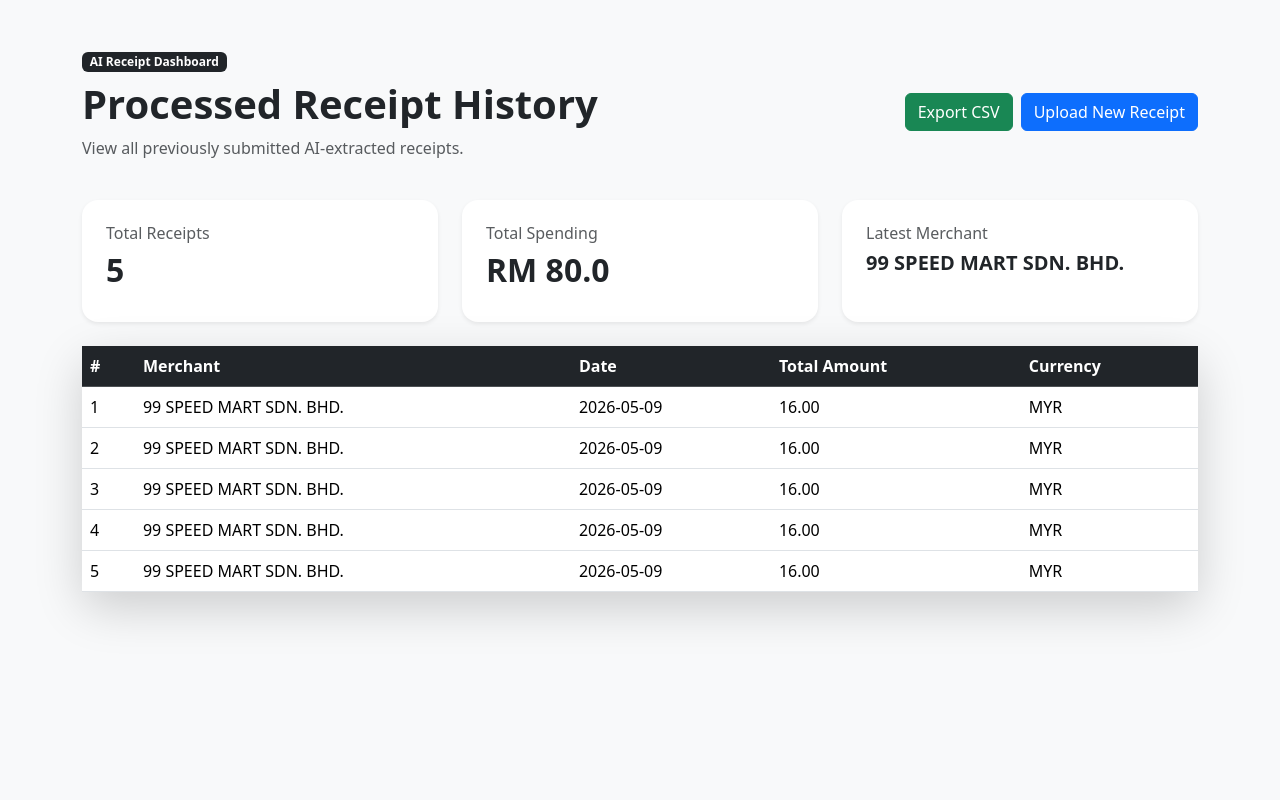
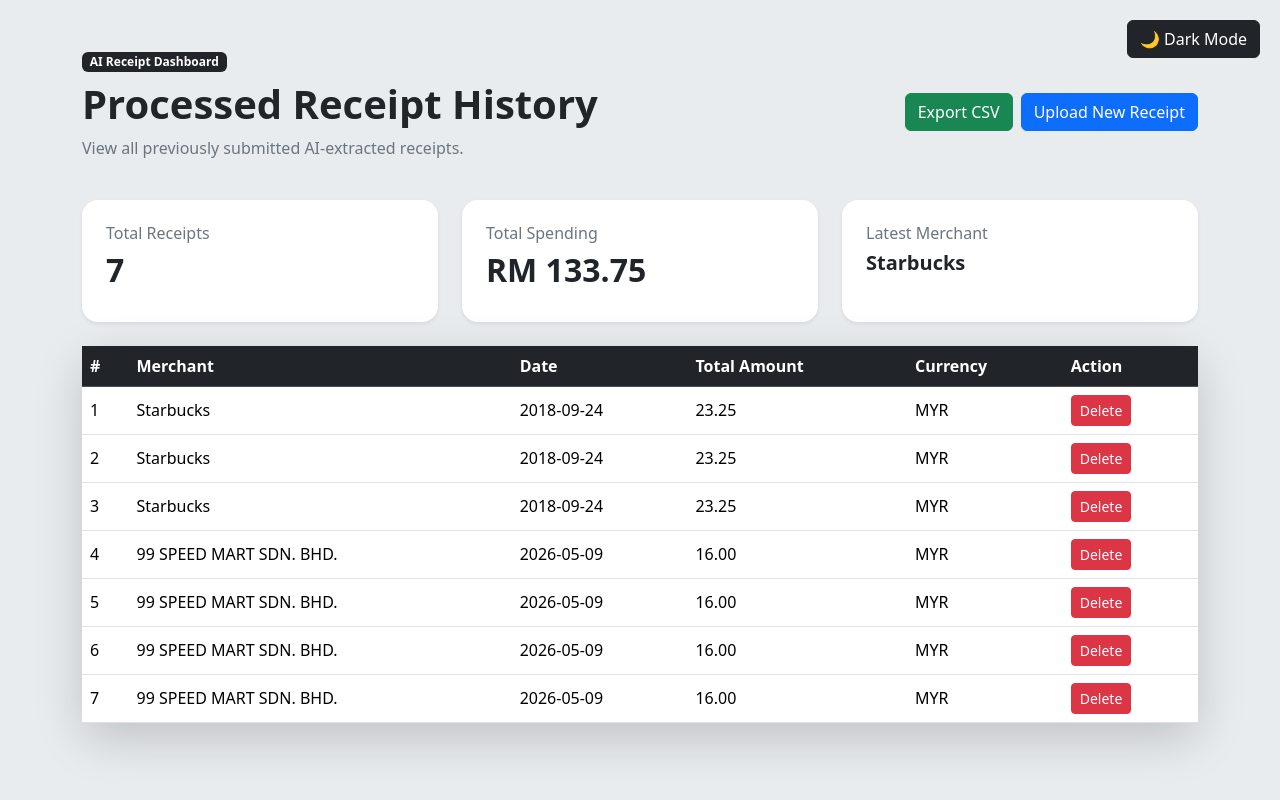
Before and after one commit to athi-02/ai-receipt-auto-fill-app, a Flask app: page /history in a window 1280 px wide. Run offline with Flask 3, Linux system fonts and the light colour scheme.

Commit message:
Add delete feature and final UI updates

```diff
--- a/app.py
+++ b/app.py
@@ -1,4 +1,4 @@
-from flask import Flask, render_template, request, send_file
+from flask import Flask, render_template, request, send_file, redirect
 from dotenv import load_dotenv
 import google.generativeai as genai
 from PIL import Image
@@ -141,6 +141,24 @@
         latest_merchant=latest_merchant
     )
 
+@app.route("/delete/<int:index>", methods=["POST"])
+def delete_receipt(index):
+
+    with open("data/receipts.json", "r") as file:
+        receipts = json.load(file)
+
+    receipts.reverse()
+
+    if 0 <= index < len(receipts):
+        receipts.pop(index)
+
+    receipts.reverse()
+
+    with open("data/receipts.json", "w") as file:
+        json.dump(receipts, file, indent=4)
+
+    return redirect("/history")
+
 @app.route('/export')
 def export():
 
--- a/data/receipts.json
+++ b/data/receipts.json
@@ -24,9 +24,21 @@
         "currency": "MYR"
     },
     {
-        "merchant_name": "99 SPEED MART SDN. BHD.",
-        "date": "2026-05-09",
-        "total_amount": "16.00",
+        "merchant_name": "Starbucks",
+        "date": "2018-09-24",
+        "total_amount": "23.25",
+        "currency": "MYR"
+    },
+    {
+        "merchant_name": "Starbucks",
+        "date": "2018-09-24",
+        "total_amount": "23.25",
+        "currency": "MYR"
+    },
+    {
+        "merchant_name": "Starbucks",
+        "date": "2018-09-24",
+        "total_amount": "23.25",
         "currency": "MYR"
     }
 ]
--- /dev/null
+++ b/static/css/style.css
@@ -0,0 +1,14 @@
+body {
+    transition: background-color 0.3s ease, color 0.3s ease;
+}
+
+.card {
+    transition: background-color 0.3s ease, color 0.3s ease;
+}
+
+.theme-toggle {
+    position: fixed;
+    top: 20px;
+    right: 20px;
+    z-index: 999;
+}
--- /dev/null
+++ b/static/js/theme.js
@@ -0,0 +1,33 @@
+const savedTheme = localStorage.getItem("theme") || "light";
+document.documentElement.setAttribute("data-bs-theme", savedTheme);
+
+function toggleTheme() {
+    const currentTheme = document.documentElement.getAttribute("data-bs-theme");
+    const newTheme = currentTheme === "light" ? "dark" : "light";
+
+    document.documentElement.setAttribute("data-bs-theme", newTheme);
+    localStorage.setItem("theme", newTheme);
+
+    const button = document.getElementById("themeToggleBtn");
+
+    if (button) {
+        button.innerText =
+            newTheme === "light"
+                ? "🌙 Dark Mode"
+                : "☀️ Light Mode";
+    }
+}
+
+window.onload = function () {
+    const button = document.getElementById("themeToggleBtn");
+
+    const currentTheme =
+        document.documentElement.getAttribute("data-bs-theme");
+
+    if (button) {
+        button.innerText =
+            currentTheme === "light"
+                ? "🌙 Dark Mode"
+                : "☀️ Light Mode";
+    }
+};
--- a/templates/history.html
+++ b/templates/history.html
@@ -2,27 +2,28 @@
 <html>
 <head>
     <title>Receipt History</title>
-
     <link href="https://cdn.jsdelivr.net/npm/bootstrap@5.3.3/dist/css/bootstrap.min.css" rel="stylesheet">
-
+    <link rel="stylesheet" href="{{ url_for('static', filename='css/style.css') }}">
 </head>
 
-<body class="bg-light">
+<body class="bg-body-secondary">
+
+    <button class="btn btn-dark theme-toggle" id="themeToggleBtn" onclick="toggleTheme()">
+        🌙 Dark Mode
+    </button>
 
     <div class="container py-5">
 
         <div class="d-flex justify-content-between align-items-center mb-4">
-
             <div>
                 <span class="badge text-bg-dark mb-2">AI Receipt Dashboard</span>
                 <h1 class="fw-bold">Processed Receipt History</h1>
-                <p class="text-muted">
+                <p class="text-secondary">
                     View all previously submitted AI-extracted receipts.
                 </p>
             </div>
 
             <div class="d-flex gap-2">
-
                 <a href="/export" class="btn btn-success">
                     Export CSV
                 </a>
@@ -30,30 +31,28 @@
                 <a href="/" class="btn btn-primary">
                     Upload New Receipt
                 </a>
-
             </div>
-
         </div>
 
         <div class="row g-4 mb-4">
 
             <div class="col-md-4">
                 <div class="card border-0 shadow-sm rounded-4 p-4 h-100">
-            <h6 class="text-muted">Total Receipts</h6>
+                    <h6 class="text-secondary">Total Receipts</h6>
                     <h2 class="fw-bold">{{ total_receipts }}</h2>
                 </div>
             </div>
 
             <div class="col-md-4">
                 <div class="card border-0 shadow-sm rounded-4 p-4 h-100">
-            <h6 class="text-muted">Total Spending</h6>
+                    <h6 class="text-secondary">Total Spending</h6>
                     <h2 class="fw-bold">RM {{ total_spending }}</h2>
                 </div>
             </div>
 
             <div class="col-md-4">
                 <div class="card border-0 shadow-sm rounded-4 p-4 h-100">
-            <h6 class="text-muted">Latest Merchant</h6>
+                    <h6 class="text-secondary">Latest Merchant</h6>
                     <h5 class="fw-bold">{{ latest_merchant }}</h5>
                 </div>
             </div>
@@ -61,9 +60,7 @@
         </div>
 
         <div class="card shadow-lg border-0 rounded-4">
-
             <div class="table-responsive">
-
                 <table class="table table-hover align-middle mb-0">
 
                     <thead class="table-dark">
@@ -73,32 +70,37 @@
                             <th>Date</th>
                             <th>Total Amount</th>
                             <th>Currency</th>
+                            <th>Action</th>
                         </tr>
                     </thead>
 
                    <tbody>
-
     {% for receipt in receipts %}
-
     <tr>
         <td>{{ loop.index }}</td>
         <td>{{ receipt.merchant_name }}</td>
         <td>{{ receipt.date }}</td>
         <td>{{ receipt.total_amount }}</td>
         <td>{{ receipt.currency }}</td>
+
+        <td>
+            <form action="/delete/{{ loop.index0 }}" method="POST">
+                <button type="submit" class="btn btn-danger btn-sm">
+                    Delete
+                </button>
+            </form>
+        </td>
+
     </tr>
-
     {% endfor %}
-
 </tbody>
 
                 </table>
-
+            </div>
         </div>
 
     </div>
 
-    </div>
-
+    <script src="{{ url_for('static', filename='js/theme.js') }}"></script>
 </body>
 </html>
```
Also changed, not shown: templates/index.html (+100 -41 lines), templates/result.html (+13 -8 lines), templates/success.html (+11 -4 lines), README.md. Lines whose indentation alone changed are shown as unchanged.
